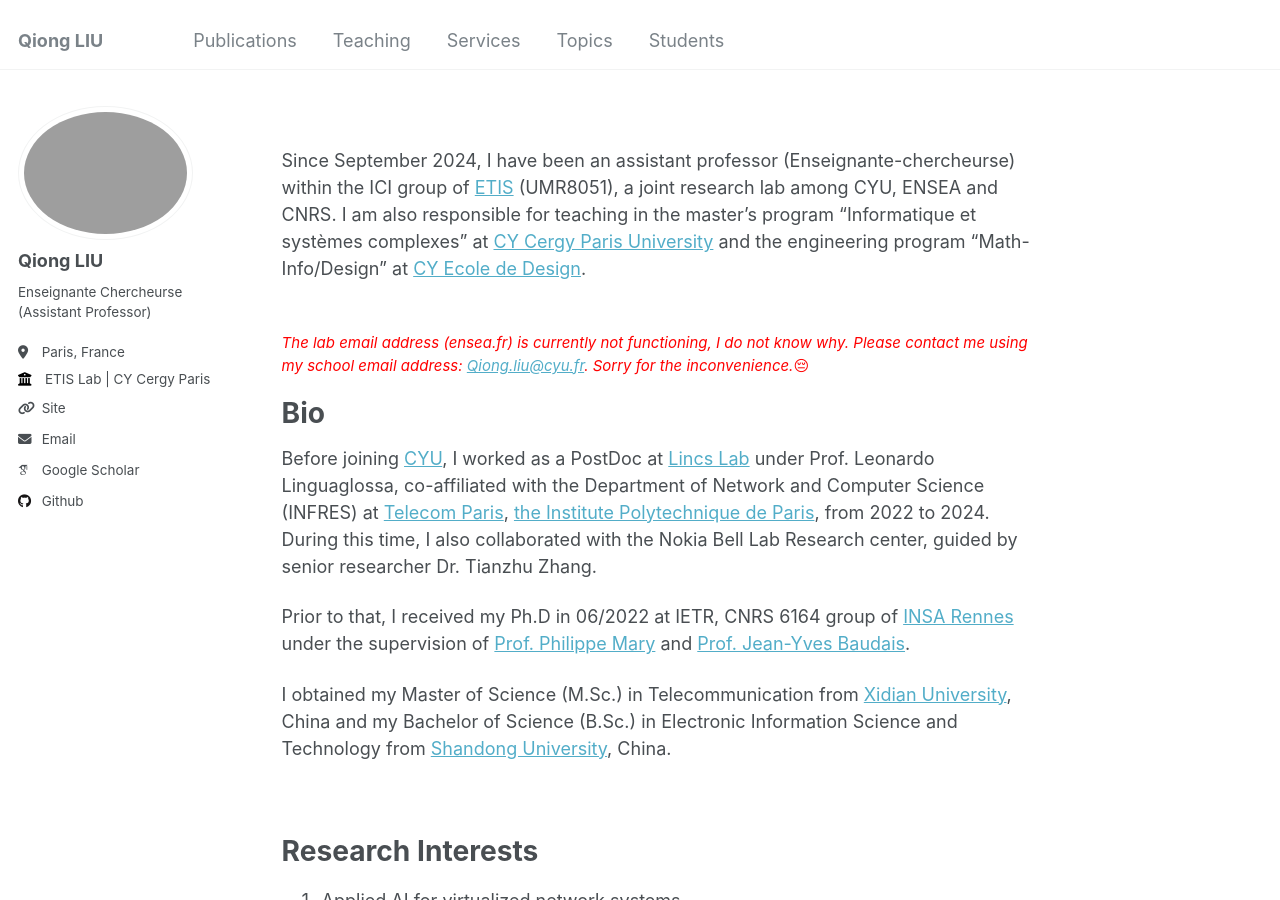
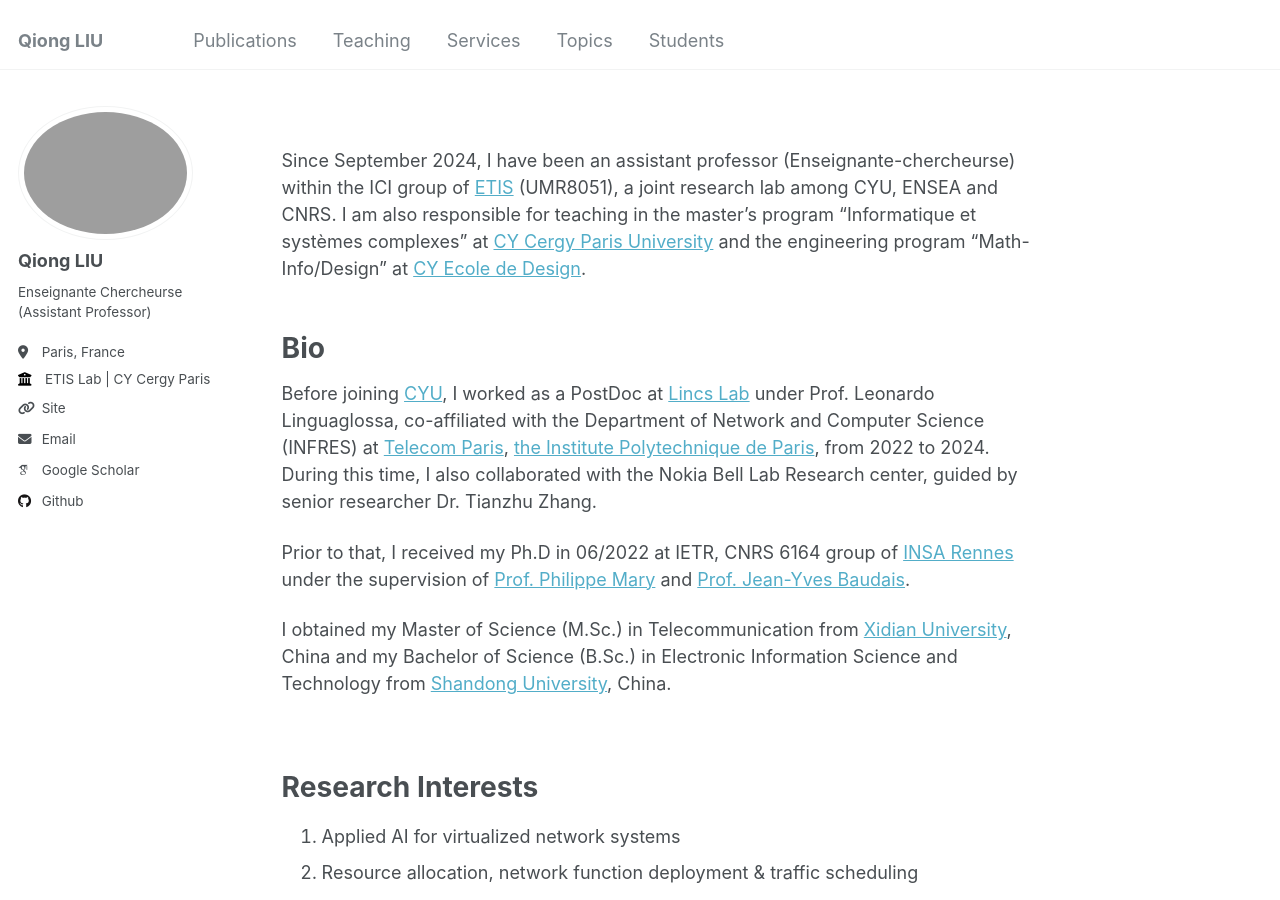
Before and after one commit to evesiphus/evesiphus.github.io, a Jekyll site: the page built from _pages/about.md, in a window 1280 px wide and 900 px high. Built offline with Jekyll 4.4.1, drawn with Linux system fonts in a browser that asks for light colours; some web fonts are replaced.

Commit message:
Update about.md

```diff
--- a/_pages/about.md
+++ b/_pages/about.md
@@ -12,9 +12,7 @@ redirect_from:
 Since September 2024, I have been an assistant professor (Enseignante-chercheurse)  within the ICI group of [ETIS](https://www.etis-lab.fr/) (UMR8051), a joint research lab among CYU, ENSEA and CNRS. I am also responsible for teaching in the master's program "Informatique et systèmes complexes" at [CY Cergy Paris University](https://www.cyu.fr/) and the engineering program "Math-Info/Design" at [CY Ecole de Design](https://www.cy-ecolededesign.fr/).
 <br>
 <br>
-<p style="color: red; font-style: italic; font-size: smaller;">
-    The lab email address (ensea.fr) is currently not functioning, I do not know why. Please contact me using my school email address: <a href="mailto:Qiong.liu@cyu.fr">Qiong.liu@cyu.fr</a>. Sorry for the inconvenience.😔
-</p>
+
 
 
 Bio
```
